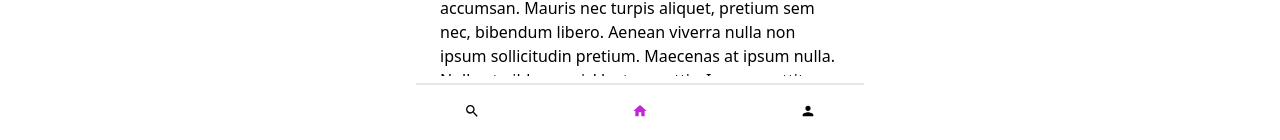
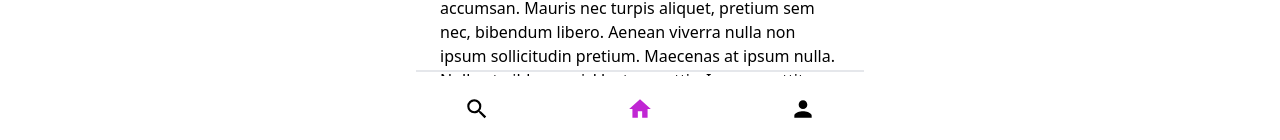
Before and after one commit to gaeeeguri/oldDemo, a Next.js app: page / in a window 1280 px wide. Shown: the part 660-800 px from the top of the page. Built offline with nearby package versions, Linux system fonts and the light colour scheme.

Commit message:
resize navBar

```diff
--- a/components/navBar/index.tsx
+++ b/components/navBar/index.tsx
@@ -7,25 +7,25 @@ import { MdHome, MdPerson, MdSearch } from 'react-icons/md';
 export function NavBar() {
   return (
     <>
-      <footer className='flex justify-center bottom-0 sticky bg-primary h-16 items-center'>
-        <nav className='container flex items-center justify-between px-12 py-4 mx-auto font-semibold leading-6 lg:py-6 bottom-0 h-1 border-t-2 border-b-blue-300 max-w-md'>
+      <footer className='flex content-center justify-center bottom-0 sticky bg-primary h-16 items-center'>
+        <nav className='container flex content-center items-center justify-between px-12 py-4 mx-auto font-semibold leading-6 lg:py-6 bottom-0 border-t-2 border-b-blue-300 max-w-md'>
           <NavLink
             href={'/search'}
-            icon={<Icon as={MdSearch} />}
+            icon={<Icon boxSize={26} as={MdSearch} />}
             name={'Search'}
             exact
             className='transition duration-300 text-hover'
           />
           <NavLink
             href={'/'}
-            icon={<Icon as={MdHome} />}
+            icon={<Icon boxSize={26} as={MdHome} />}
             name={'Main'}
             exact
             className='transition duration-300 text-hover'
           />
           <NavLink
             href={'/profile'}
-            icon={<Icon as={MdPerson} />}
+            icon={<Icon boxSize={26} as={MdPerson} />}
             name={'Profile'}
             exact
             className='transition duration-300 text-hover'
```
